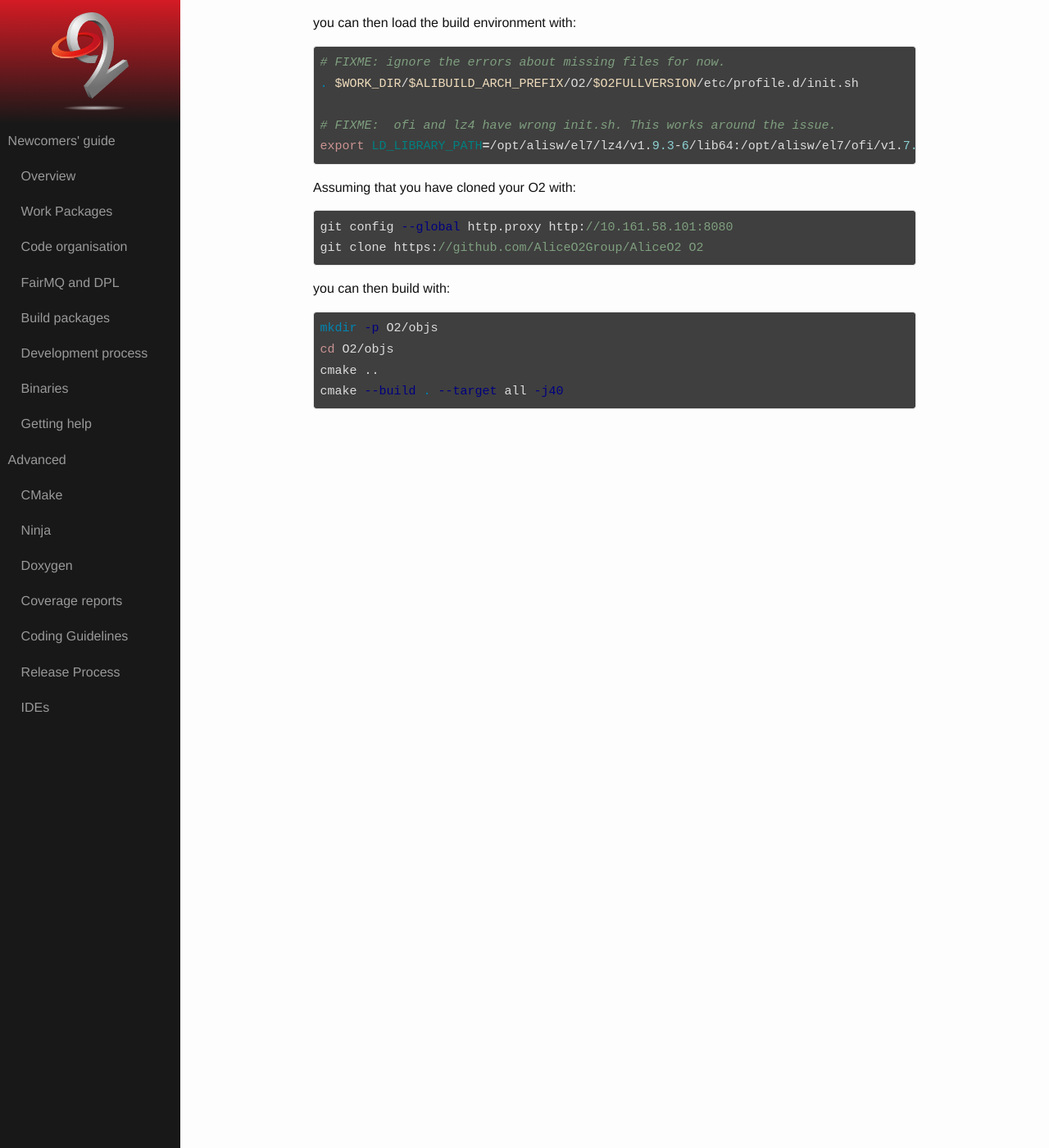
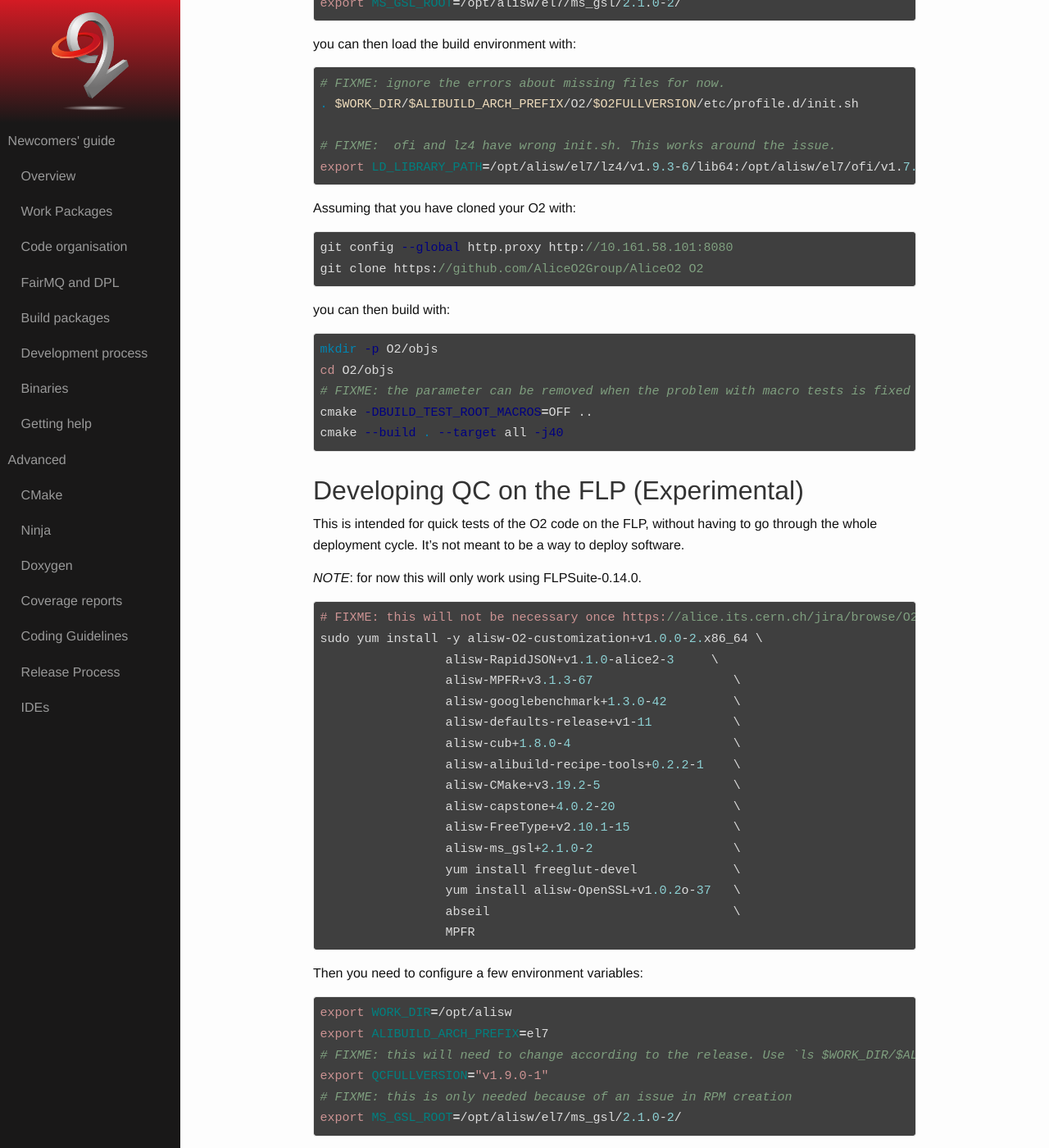
Before and after one commit to AliceO2Group/AliceO2Group.github.io, a Jekyll site: the page built from quickstart/build.markdown, in a window 1280 px wide and 1400 px high, scrolled down 1124 px. Shown: the whole window at 82% size. Built offline with Jekyll 4.4.1, drawn with Linux system fonts in a browser that asks for light colours; some of the changed text lies outside the part shown.

Commit message:
update instruction to build o2 and qc on a flp

````diff
--- a/quickstart/build.markdown
+++ b/quickstart/build.markdown
@@ -29,7 +29,8 @@ sudo yum install -y alisw-O2-customization+v1.0.0-2.x86_64 \
                  alisw-CMake+v3.19.2-5                  \
                  alisw-capstone+4.0.2-20                \
                  alisw-FreeType+v2.10.1-15              \
-                 alisw-ms_gsl+2.1.0-2
+                 alisw-ms_gsl+2.1.0-2                   \
+                 yum install freeglut-devel
 ```
 
 Then you need to configure a few environment variables:
@@ -37,7 +38,7 @@ Then you need to configure a few environment variables:
 ```bash
 export WORK_DIR=/opt/alisw
 export ALIBUILD_ARCH_PREFIX=el7
-# FIXME: this will need to change according to the release.
+# FIXME: this will need to change according to the release. Use `ls $WORK_DIR/$ALIBUILD_ARCH_PREFIX/O2/` if you don't know the version.
 export O2FULLVERSION="v21.01-7"
 # FIXME: this is only needed because of an issue in RPM creation
 export MS_GSL_ROOT=/opt/alisw/el7/ms_gsl/2.1.0-2/
@@ -66,6 +67,72 @@ you can then build with:
 ```bash
 mkdir -p O2/objs
 cd O2/objs
-cmake ..
+# FIXME: the parameter can be removed when the problem with macro tests is fixed
+cmake -DBUILD_TEST_ROOT_MACROS=OFF ..
 cmake --build . --target all -j40
 ```
+
+# Developing QC on the FLP  (Experimental)
+
+
+This is intended for quick tests of the O2 code on the FLP, without having to go through the whole deployment cycle. It's not meant to be a way to deploy software.
+
+*NOTE*: for now this will only work using FLPSuite-0.14.0.
+
+```
+# FIXME: this will not be necessary once https://alice.its.cern.ch/jira/browse/O2-1974 is fixed
+sudo yum install -y alisw-O2-customization+v1.0.0-2.x86_64 \
+                 alisw-RapidJSON+v1.1.0-alice2-3     \
+                 alisw-MPFR+v3.1.3-67                   \
+                 alisw-googlebenchmark+1.3.0-42         \
+                 alisw-defaults-release+v1-11           \
+                 alisw-cub+1.8.0-4                      \
+                 alisw-alibuild-recipe-tools+0.2.2-1    \
+                 alisw-CMake+v3.19.2-5                  \
+                 alisw-capstone+4.0.2-20                \
+                 alisw-FreeType+v2.10.1-15              \
+                 alisw-ms_gsl+2.1.0-2                   \
+                 yum install freeglut-devel             \
+                 yum install alisw-OpenSSL+v1.0.2o-37   \
+                 abseil                                 \
+                 MPFR
+```
+
+Then you need to configure a few environment variables:
+
+```bash
+export WORK_DIR=/opt/alisw
+export ALIBUILD_ARCH_PREFIX=el7
+# FIXME: this will need to change according to the release. Use `ls $WORK_DIR/$ALIBUILD_ARCH_PREFIX/QualityControl/` if you don't know the version.
+export QCFULLVERSION="v1.9.0-1"
+# FIXME: this is only needed because of an issue in RPM creation
+export MS_GSL_ROOT=/opt/alisw/el7/ms_gsl/2.1.0-2/
+```
+
+you can then load the build environment with:
+
+
+```bash
+# FIXME: ignore the errors about missing files for now.
+. $WORK_DIR/$ALIBUILD_ARCH_PREFIX/O2/$QCFULLVERSION/etc/profile.d/init.sh
+
+# FIXME:  ofi and lz4 have wrong init.sh. This works around the issue.
+export LD_LIBRARY_PATH=/opt/alisw/el7/lz4/v1.9.3-6/lib64:/opt/alisw/el7/ofi/v1.7.1-13/lib:$LD_LIBRARY_PATH
+```
+
+Assuming that you have cloned your O2 with:
+
+```bash
+git clone https://github.com/AliceO2Group/QualityControl
+```
+
+you can then build with:
+
+```bash
+mkdir -p O2/objs
+cd O2/objs
+# FIXME: this is because it will try to do stuff in /usr otherwise
+mkdir -p /tmp/qc-install
+cmake -DCMAKE_INSTALL_PREFIX=/tmp/qc-install ..
+cmake --build . --target all -j40
+```
````
